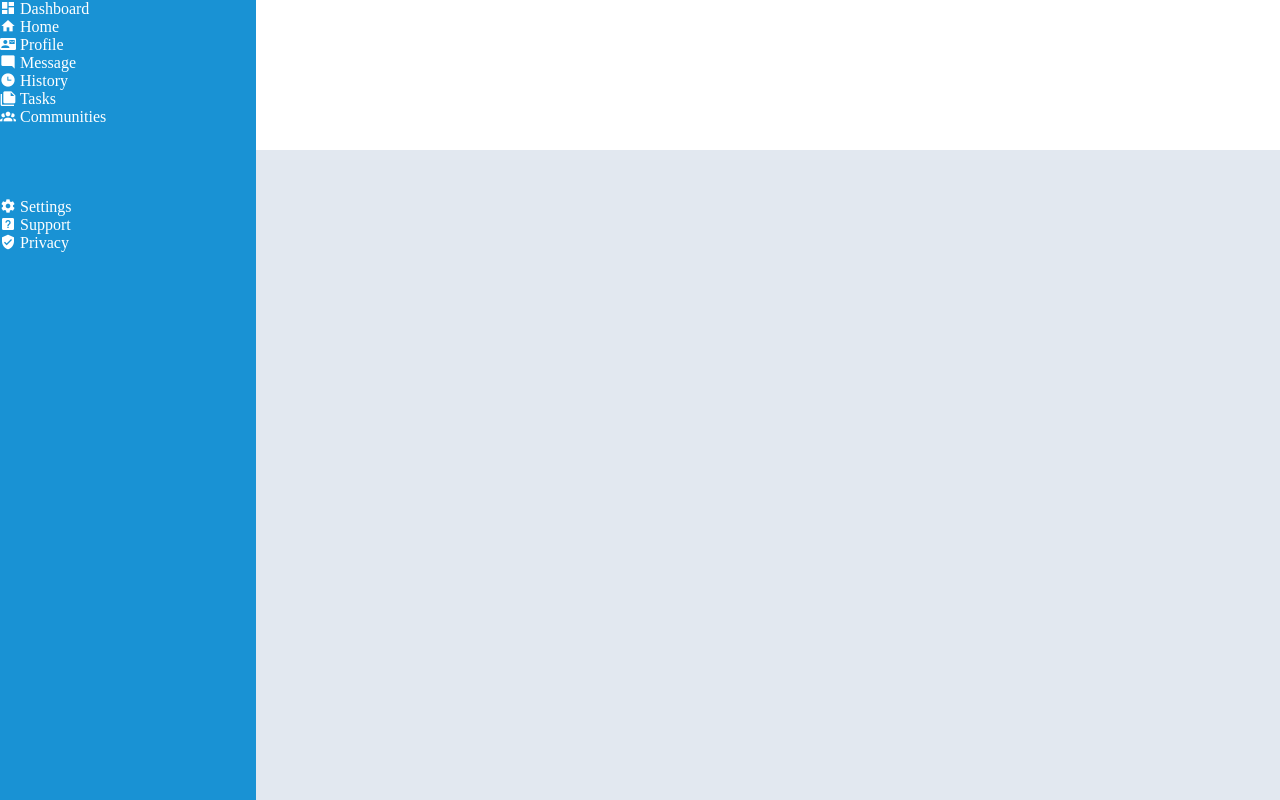
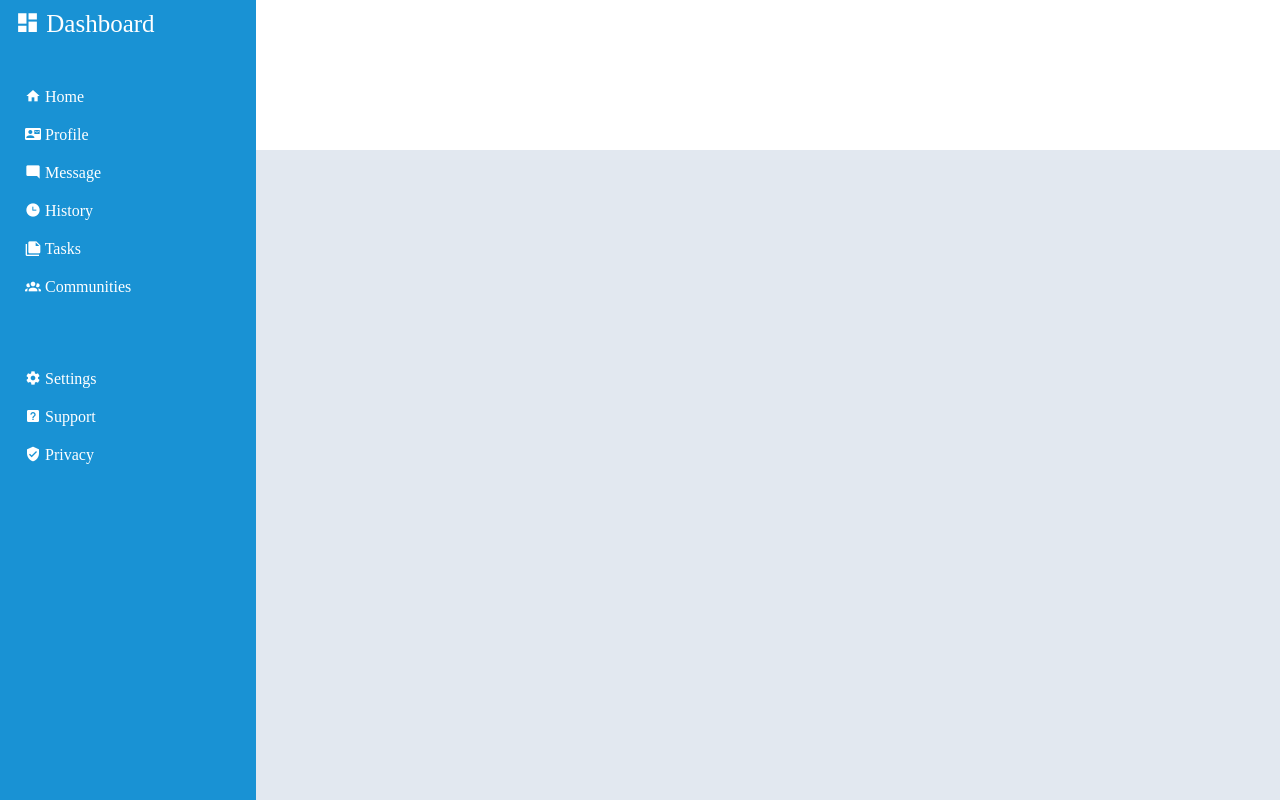
Before and after one commit to lexnotor/gda_dashboard_project, a plain HTML site: page index.html in a window 1280 px wide. Drawn offline with Linux system fonts and the light colour scheme.

Commit message:
code html et css sidebar revisé et fini, il ne reste que tes modification.

```diff
--- a/index.html
+++ b/index.html
@@ -11,20 +11,19 @@
 <body>
     <div id="top_container">
         <aside id="side_bar">
-            <div class="mdi mdi-view-dashboard"> Dashboard </div >
-            <div  class="mdi mdi-home"> Home </div >
-            <div  class="mdi mdi-card-account-mail"> Profile </div >
-            <div  class="mdi mdi-message-reply"> Message </div >
-            <div  class="mdi mdi-clock-time-three"> History </div >
-            <div  class="mdi mdi-note-multiple"> Tasks </div >
-            <div  class="mdi mdi-account-group">  Communities</div >
+            <div class="mdi mdi-view-dashboard" id="size_board"> Dashboard </div >
+            <div  class="mdi mdi-home" id="size_others"> Home </div >
+            <div  class="mdi mdi-card-account-mail" id="size_others"> Profile </div >
+            <div  class="mdi mdi-message-reply" id="size_others"> Message </div >
+            <div  class="mdi mdi-clock-time-three" id="size_others"> History </div >
+            <div  class="mdi mdi-note-multiple" id="size_others"> Tasks </div >
+            <div  class="mdi mdi-account-group" id="size_others">  Communities</div >
             <br>
             <br>
             <br>
-            <br>
-            <div  class="mdi mdi-cog"> Settings </div >
-            <div  class="mdi mdi-help-box"> Support </div >
-            <div  class="mdi mdi-shield-check"> Privacy </div>
+            <div  class="mdi mdi-cog" id="size_others"> Settings </div >
+            <div  class="mdi mdi-help-box" id="size_others"> Support </div >
+            <div  class="mdi mdi-shield-check" id="size_others"> Privacy </div>
         </aside>
         <header id="header_bar"></header>
         <section id="my_body">
--- a/styles.css
+++ b/styles.css
@@ -18,6 +18,8 @@ div#top_container {
     grid-row: 1 / 3;
     background-color: rgb(25, 146, 212);
     color: #fff;
+    padding-top: 10px;
+    padding-left: 15px;
 }
 #header_bar {
     grid-column: 2 / 3;
@@ -30,3 +32,10 @@ div#top_container {
     background-color: rgb(226, 232, 240);
 }
 /* Ajout css side_bar*/
+#size_board{
+    font-size: 25px;
+    padding-bottom: 40px;
+}
+#size_others{
+    padding: 10px;
+}
```
